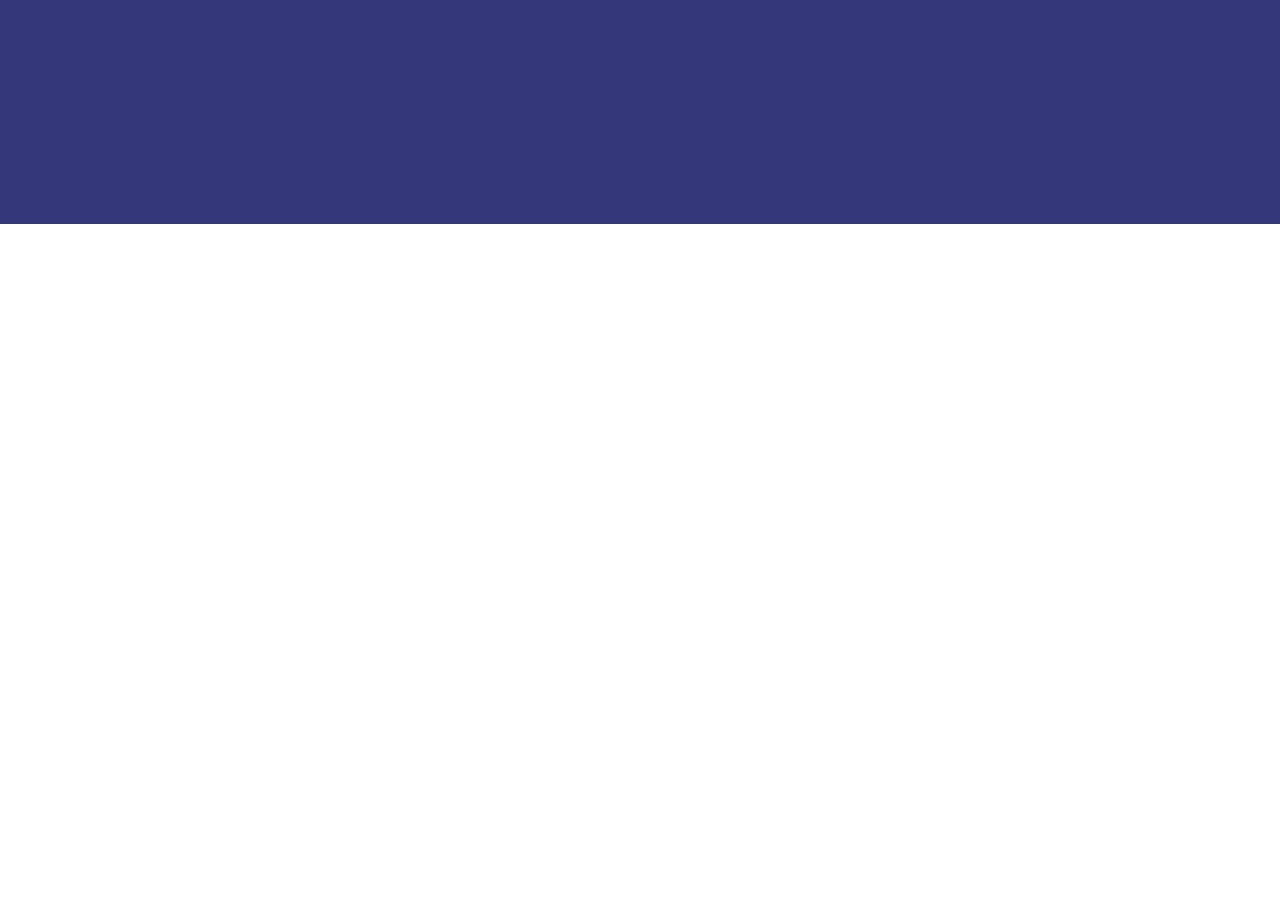
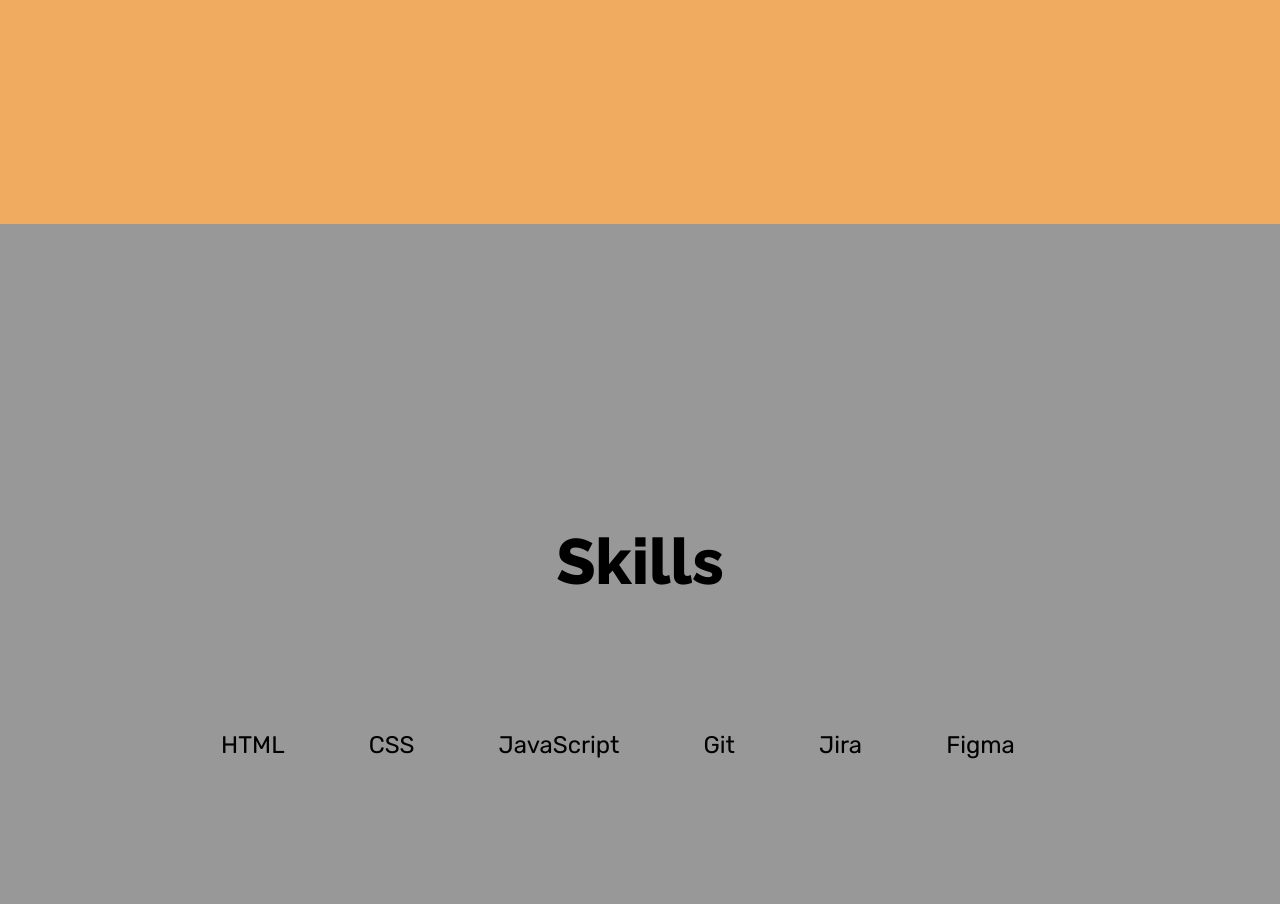
Before and after one commit to Alena636/rsschool-cv0, a plain HTML site: page index.html in a window 1280 px wide. Shown: the part 1376-2280 px from the top of the page. Before the commit the page ends 1600 px from the top, so only its background shows below. Drawn offline with Linux system fonts and the light colour scheme.

Commit message:
docs: add section skills

```diff
--- a/index.html
+++ b/index.html
@@ -13,8 +13,8 @@
         <nav class="nav">
             <ul class="nav-list">
                 <li class="nav-item"><a href="#summary" class="nav-link">Summary</a></li>
-                <li class="nav-item"><a href="#" class="nav-link">Skills</a></li>
-                <li class="nav-item"><a href="#" class="nav-link">Projects</a></li>
+                <li class="nav-item"><a href="#skills" class="nav-link">Skills</a></li>
+                <li class="nav-item"><a href="#projects" class="nav-link">Projects</a></li>
                 <li class="nav-item"><a href="#" class="nav-link">Education</a></li>
                 <li class="nav-item"><a href="#" class="nav-link">Languages</a></li>
                 <li class="nav-item"><a href="#" class="nav-link">Contact</a></li>
@@ -28,12 +28,24 @@
             <p>Front-End Developer</p>
         </section>
         <section class="section" id="summary">
-            <h2>Summary</h2>
+            <h2 class="title">Summary</h2>
             <p> I am Front-end developer based in Warsaw, Poland.<br/>
                 I have knowledge of HTML5, CSS, JavaScript.<br/>
                 I believe, that my ability to learn and to gain <br/>new skills will lead me through this path of becoming a proficient Front-end developer.
             </p>
-
+        </section>
+        <section class="section" id="skills">
+            <h2 class="title">Skills</h2>
+            <ul class="skills-list">
+            <li class="skills-item">HTML</li>
+            <li class="skills-item">CSS</li>
+            <li class="skills-item">JavaScript</li>
+            <li class="skills-item">Git</li>
+            <li class="skills-item">Jira</li>
+            <li class="skills-item">Figma</li>
+            </ul>
+        </section>
+        <section class="section" id="projects">
 
         </section>
 
--- a/style.css
+++ b/style.css
@@ -74,17 +74,18 @@ h1 {
 }
 
 .section {
+    margin: 0 auto;
     display: flex;
     flex-direction: column;
     justify-content: center;
     align-items: center;
     width: 100%;
     height: 100vh;
-    background-color: #343779;
+    background-color: #f0ab61;
 }
 
 h2 {
-    font-size: 2.5rem;
+    font-size: 4rem;
     font-family: 'Raleway', sans-serif;
 }
 
@@ -92,3 +93,20 @@ p {
     font-size: 1.5rem;
     font-family: 'Rubik', sans-serif;
 }
+
+#skills {
+    background-color: #989898;
+}
+
+.skills-list {
+    padding-top: 40px;
+    display: flex;
+    justify-content: center;
+    align-items: center;
+    list-style: none;
+    font-size: 1.5rem;
+}
+
+.skills-item {
+    margin-right: 84px;
+}
```
